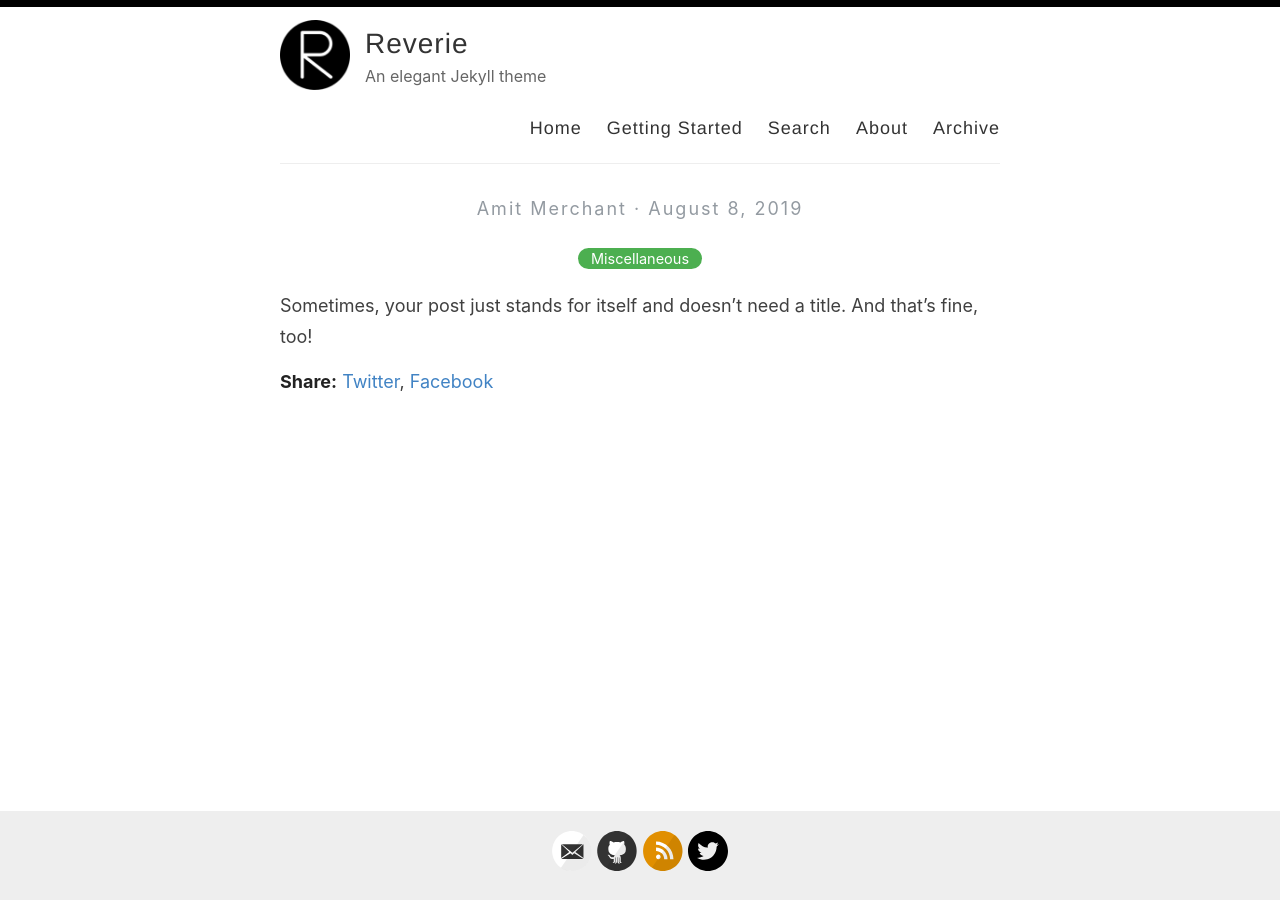
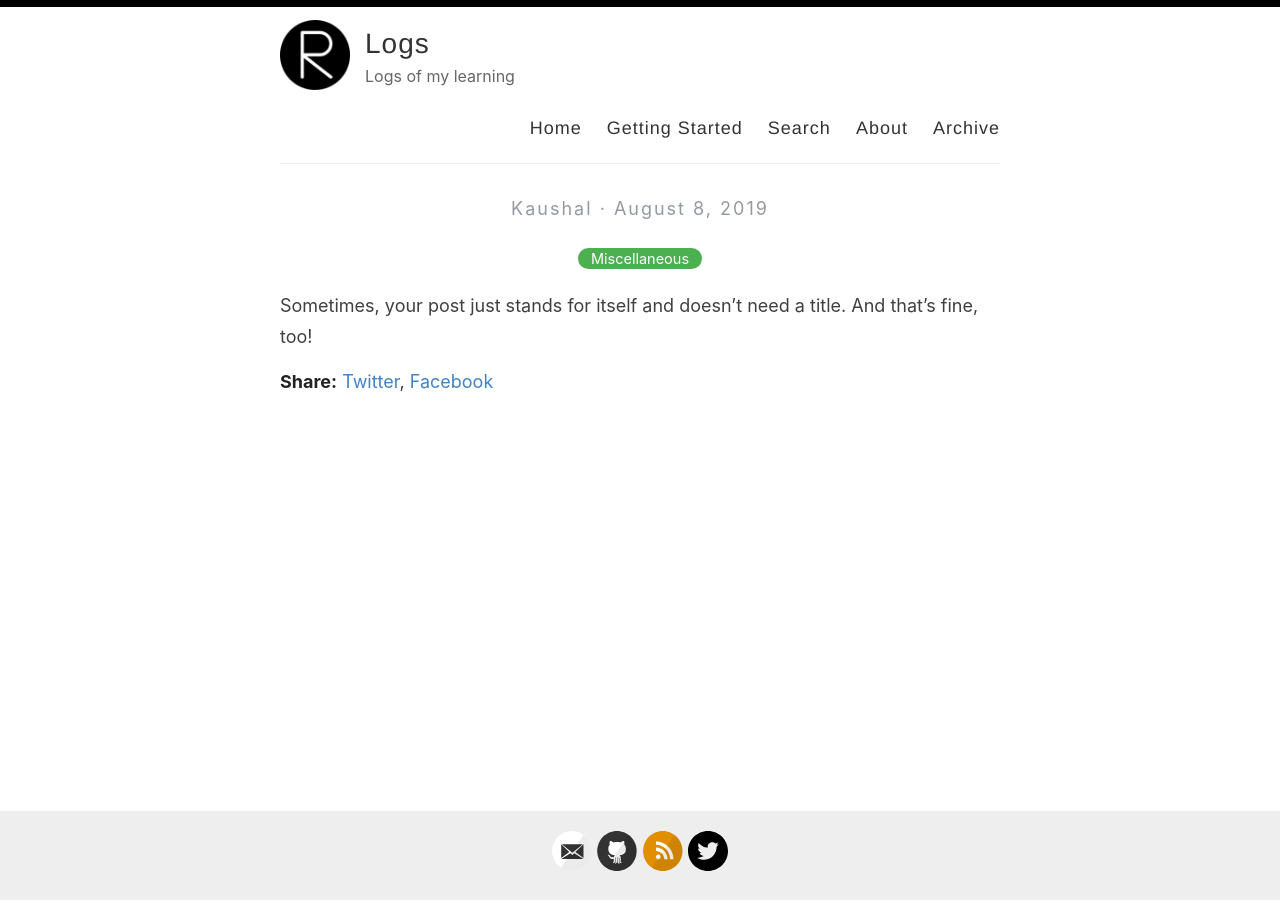
Before and after one commit to kforcodeai/k-for-code.github.io, a Jekyll site: the page built from _posts/2019-08-08-no-title-posts.md, in a window 1280 px wide. Built offline with Jekyll 4.4.1, drawn with Linux system fonts in a browser that asks for light colours.

Commit message:
first draft

```diff
--- a/_config.yml
+++ b/_config.yml
@@ -3,13 +3,13 @@
 #
 
 # Name of your site (displayed in the header)
-name: Reverie
+name: Logs
 
 # Name of the author
-author: Amit Merchant
+author: Kaushal
 
 # Short bio or description (displayed in the header)
-description: An elegant Jekyll theme
+description: Logs of my learning
 
 # URL of your avatar or profile pic (you could use your GitHub profile pic)
 avatar: /images/reverie.png
@@ -21,15 +21,15 @@ avatar: /images/reverie.png
 # Includes an icon in the footer for each username you enter
 footer-links:
   dribbble:
-  email: amit.d.merchant@gmail.com
+  email: kaushalcse07@gmail.com
   facebook:
   flickr:
-  github: amitmerchant1990/reverie
+  github: k-for-code
   instagram:
   linkedin:
   pinterest:
   rss: rss
-  twitter: amit_merchant
+  twitter: kforcode
   stackoverflow:
   youtube: # channel/<your_long_string> or user/<user-name>
   googleplus: # anything in your profile username that comes after plus.google.com/
@@ -48,14 +48,12 @@ google_analytics: UA-43339302-11
 
 # Your website URL (e.g. http://amitmerchant1990.github.io or http://www.amitmerchant.com)
 # Used for Sitemap.xml and your RSS feed
-url: http://www.amitmerchant.com/reverie
-enforce_ssl: https://www.amitmerchant.com/reverie
 
 # If you're hosting your site at a Project repository on GitHub pages
 # (http://yourusername.github.io/repository-name)
 # and NOT your User repository (http://yourusername.github.io)
 # then add in the baseurl here, like this: "/repository-name"
-baseurl: "/reverie"
+# baseurl: "/reverie"
 
 #
 # !! You don't need to change any of the configuration flags below !!
```
